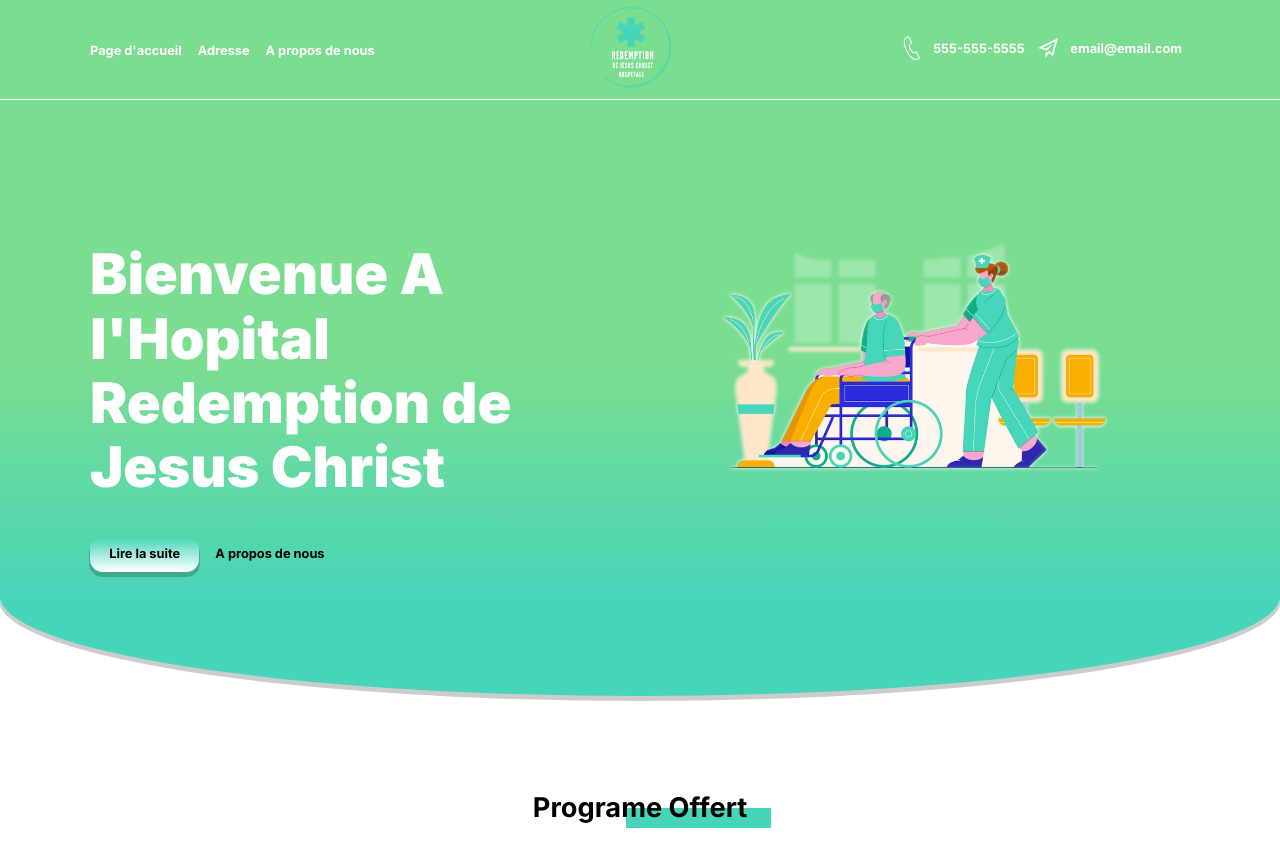
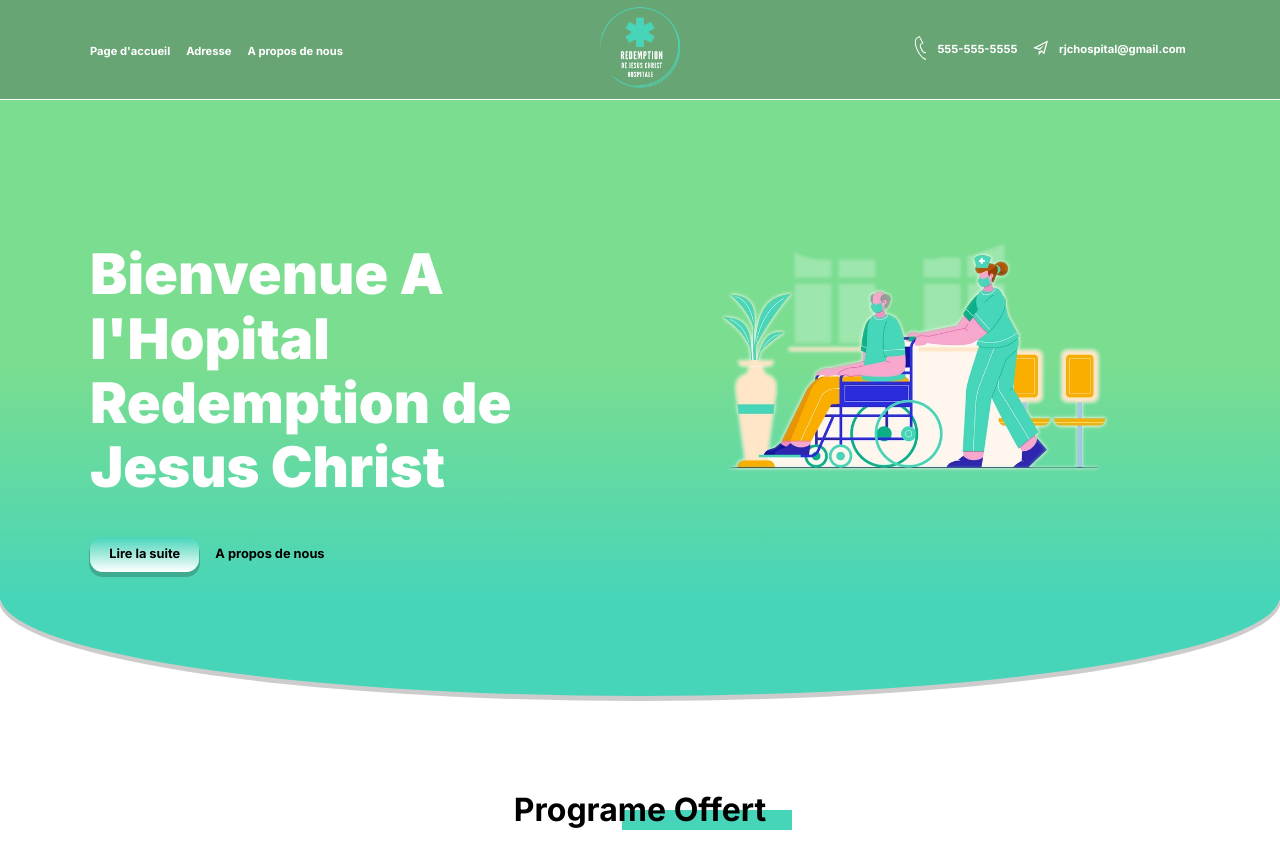
Before and after one commit to cliford-dareus/cjcc-medical-center, a website built with Vite: page index.html in a window 1280 px wide. Shown: the top 868 px of the page. Built offline with nearby package versions, Linux system fonts and the light colour scheme.

Commit message:
Fix navbar issues

```diff
--- a/css/style.css
+++ b/css/style.css
@@ -2,6 +2,7 @@
   --clr-primary-100: #ffffff;
   --clr-primary-200: #d9d9d9;
   --clr-primary-300: #7add90;
+  --clr-primary-350: #68a575;
   --clr-primary-400: #47d5b9;
   --clr-primary-500: #000000;
 
@@ -56,7 +57,7 @@
 .section__title {
   position: relative;
   font-weight: bold;
-  font-size: 1.7rem;
+  font-size: 2rem;
   padding: 0.5em;
   display: inline;
 }
@@ -68,7 +69,7 @@
   height: 20px;
   background-color: var(--clr-primary-400);
   right: -10px;
-  bottom: 10px;
+  bottom: 15px;
   z-index: -1;
 }
 
@@ -76,7 +77,7 @@
 .header {
   width: 100%;
   height: 100px;
-  background-color: var(--clr-primary-300);
+  background-color: var(--clr-primary-350);
   position: fixed;
   top: 0;
   left: 0;
@@ -90,12 +91,16 @@
   justify-content: space-between;
 }
 /* Navigation */
+.nav {
+  width: 290px;
+}
+
 .nav__list {
   gap: var(--gap--size-200);
 }
 
 .nav__link {
-  font-size: 0.8rem;
+  font-size: 0.7rem;
   font-weight: bold;
   color: var(--clr-primary-100);
 }
@@ -110,21 +115,22 @@
   object-fit: cover;
 }
 /* Header Contact */
-/* .header__contact {
-  gap: var(--gap--size-200);
-} */
+.header__contact {
+  width: 290px;
+  justify-content: space-between;
+}
 
 .header__contact-phone,
 .header__contact-email {
   color: var(--clr-primary-100);
-  font-size: 0.8rem;
+  font-size: 0.7rem;
   font-weight: bold;
   gap: var(--gap--size-200);
   margin-left: 1em;
 }
 
 .header__contact-icon {
-  width: 20px;
+  width: 15px;
   aspect-ratio: 1;
   fill: var(--clr-primary-100);
 }
@@ -135,6 +141,7 @@
   aspect-ratio: 1;
   cursor: pointer;
 }
+
 /* Header Media Query */
 @media screen and (max-width: 830px) {
   .nav {
@@ -171,6 +178,14 @@
     aspect-ratio: 1;
     fill: var(--clr-primary-100);
     cursor: pointer;
+  }
+
+  .menu__toggle__container {
+    margin-left: 0.5em;
+  }
+
+  .header__contact {
+    width: max-content;
   }
 }
 
--- a/index.html
+++ b/index.html
@@ -53,9 +53,9 @@
               <a href="" class="">
                 <svg class="header__contact-icon" xmlns="http://www.w3.org/2000/svg" width="24" height="24" viewBox="0 0 24 24"><path d="M0 12l11 3.1 7-8.1-8.156 5.672-4.312-1.202 15.362-7.68-3.974 14.57-3.75-3.339-2.17 2.925v-.769l-2-.56v7.383l4.473-6.031 4.527 4.031 6-22z"/></svg>
               </a>
-              <a class="header__contact-content" href="">email@email.com</a>
+              <a class="header__contact-content" href="">rjchospital@gmail.com</a>
             </div>
-            <div style="margin-left: .5em;">
+            <div class="menu__toggle__container">
               <svg class="header__menu__toggle" clip-rule="evenodd" fill-rule="evenodd" stroke-linejoin="round" stroke-miterlimit="2" viewBox="0 0 24 24" xmlns="http://www.w3.org/2000/svg"><path d="m12.002 2.005c5.518 0 9.998 4.48 9.998 9.997 0 5.518-4.48 9.998-9.998 9.998-5.517 0-9.997-4.48-9.997-9.998 0-5.517 4.48-9.997 9.997-9.997zm0 1.5c-4.69 0-8.497 3.807-8.497 8.497s3.807 8.498 8.497 8.498 8.498-3.808 8.498-8.498-3.808-8.497-8.498-8.497zm4.998 11.745c0-.414-.336-.75-.75-.75h-8.5c-.414 0-.75.336-.75.75s.336.75.75.75h8.5c.414 0 .75-.336.75-.75zm0-3.248c0-.414-.336-.75-.75-.75h-8.5c-.414 0-.75.336-.75.75s.336.75.75.75h8.5c.414 0 .75-.336.75-.75zm0-3.252c0-.414-.336-.75-.75-.75h-8.5c-.414 0-.75.336-.75.75s.336.75.75.75h8.5c.414 0 .75-.336.75-.75z" fill-rule="nonzero"/></svg>
             </div>
           </div>
```
